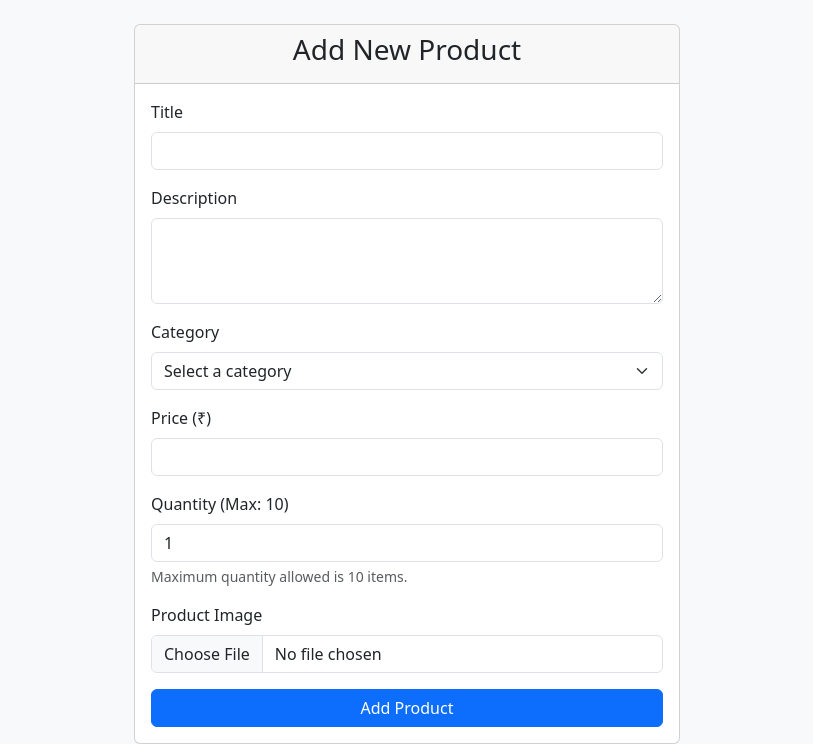
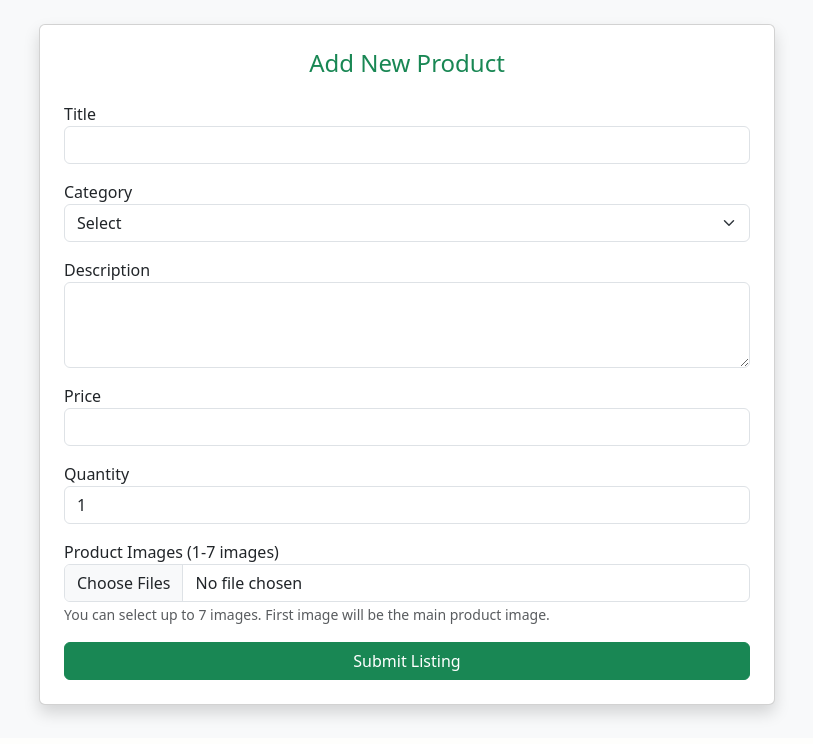
Before and after one commit to AbhijeetKumar1505/EcoFinds, a Flask app: page /add in a window 1280 px wide. Shown: the part 62-806 px from the top of the page, without its empty margins (233-1046 px from the left). After the commit the page ends 782 px from the top, so only its background shows below. Run offline with Flask 3, Linux system fonts and the light colour scheme; a user stored in the database is signed in; some libraries are stand-ins or nearby versions.

Commit message:
image carousel multiple 1-7 images

```diff
--- a/app.py
+++ b/app.py
@@ -4,7 +4,7 @@ from flask_login import LoginManager, login_user, login_required, logout_user, c
 from flask_bcrypt import Bcrypt
 import os
 from werkzeug.utils import secure_filename
-from models import db, User, Product, CartItem, Purchase
+from models import db, User, Product, CartItem, Purchase, ProductImage
 import time
 
 app = Flask(__name__)
@@ -172,7 +172,7 @@ def add():
         description = request.form['description']
         category = request.form['category']
         price = float(request.form['price'])
-        quantity = int(request.form.get('quantity', 1))  # Get quantity from form
+        quantity = int(request.form.get('quantity', 1))
 
         # Validate quantity
         if quantity <= 0:
@@ -182,12 +182,22 @@ def add():
             flash("Maximum quantity allowed is 10", "danger")
             return redirect(url_for('add'))
 
-        image = request.files['image']
-        if image and allowed_file(image.filename):
-            filename = secure_filename(image.filename)
-            image.save(os.path.join(app.config['UPLOAD_FOLDER'], filename))
+        # Handle multiple image uploads
+        images = request.files.getlist('images[]')
+        if not images or len(images) == 0:
+            flash("At least one image is required", "danger")
+            return redirect(url_for('add'))
+        if len(images) > 7:
+            flash("Maximum 7 images allowed", "danger")
+            return redirect(url_for('add'))
+
+        # Create new product with first image as main image
+        main_image = images[0]
+        if main_image and allowed_file(main_image.filename):
+            main_filename = secure_filename(f"{int(time.time())}_{main_image.filename}")
+            main_image.save(os.path.join(app.config['UPLOAD_FOLDER'], main_filename))
         else:
-            flash("Invalid image format", "danger")
+            flash("Invalid image format for main image", "danger")
             return redirect(url_for('add'))
 
         new_product = Product(
@@ -195,11 +205,24 @@ def add():
             description=description,
             category=category,
             price=price,
-            image=filename,
             quantity=quantity,
+            image=main_filename,  # Main image
             owner=current_user
         )
         db.session.add(new_product)
+        db.session.flush()  # Get product ID before committing
+
+        # Save additional images
+        for idx, image in enumerate(images[1:], 1):  # Skip first image as it's already saved as main
+            if image and allowed_file(image.filename):
+                filename = secure_filename(f"{int(time.time())}_{idx}_{image.filename}")
+                image.save(os.path.join(app.config['UPLOAD_FOLDER'], filename))
+                product_image = ProductImage(
+                    filename=filename,
+                    product_id=new_product.id
+                )
+                db.session.add(product_image)
+
         db.session.commit()
         flash("Product added!", "success")
         return redirect(url_for('home'))
--- a/templates/add_product.html
+++ b/templates/add_product.html
@@ -2,52 +2,116 @@
 
 {% block content %}
 <div class="row justify-content-center">
-    <div class="col-md-6">
-        <div class="card">
-            <div class="card-header">
-                <h3 class="text-center">Add New Product</h3>
-            </div>
-            <div class="card-body">
-                <form method="POST" enctype="multipart/form-data">
+    <div class="col-md-8">
+        <div class="card shadow p-4">
+            <h4 class="text-success text-center mb-4">Add New Product</h4>
+            <form method="POST" enctype="multipart/form-data" id="productForm">
                 <div class="mb-3">
-                        <label for="title" class="form-label">Title</label>
-                        <input type="text" class="form-control" id="title" name="title" required>
+                    <label>Title</label>
+                    <input type="text" name="title" class="form-control" required>
                 </div>
                 <div class="mb-3">
-                        <label for="description" class="form-label">Description</label>
-                        <textarea class="form-control" id="description" name="description" rows="3" required></textarea>
-                    </div>
-                    <div class="mb-3">
-                        <label for="category" class="form-label">Category</label>
-                        <select class="form-select" id="category" name="category" required>
-                            <option value="">Select a category</option>
-                            <option value="Electronics">Electronics</option>
-                            <option value="Clothing">Clothing</option>
-                            <option value="Books">Books</option>
-                            <option value="Home">Home & Garden</option>
-                            <option value="Sports">Sports</option>
-                            <option value="Other">Other</option>
+                    <label>Category</label>
+                    <select class="form-select" name="category" required>
+                        <option value="">Select</option>
+                        <option>Electronics</option>
+                        <option>Clothing</option>
+                        <option>Books</option>
+                        <option>Furniture</option>
+                        <option>Toys</option>
                     </select>
                 </div>
                 <div class="mb-3">
-                        <label for="price" class="form-label">Price (₹)</label>
-                        <input type="number" class="form-control" id="price" name="price" step="0.01" min="0" required>
+                    <label>Description</label>
+                    <textarea name="description" class="form-control" rows="3" required></textarea>
                 </div>
                 <div class="mb-3">
-                        <label for="quantity" class="form-label">Quantity (Max: 10)</label>
-                        <input type="number" class="form-control" id="quantity" name="quantity" min="1" max="10" value="1" required>
-                        <div class="form-text">Maximum quantity allowed is 10 items.</div>
+                    <label>Price</label>
+                    <input type="number" name="price" step="0.01" class="form-control" required>
                 </div>
                 <div class="mb-3">
-                        <label for="image" class="form-label">Product Image</label>
-                        <input type="file" class="form-control" id="image" name="image" accept="image/*" required>
+                    <label>Quantity</label>
+                    <input type="number" name="quantity" class="form-control" min="1" max="10" value="1" required>
                 </div>
-                    <div class="d-grid">
-                        <button type="submit" class="btn btn-primary">Add Product</button>
+                <div class="mb-3">
+                    <label>Product Images (1-7 images)</label>
+                    <input type="file" name="images[]" accept="image/*" class="form-control" multiple required id="imageInput">
+                    <small class="text-muted">You can select up to 7 images. First image will be the main product image.</small>
                 </div>
+
+                <!-- Image Preview Carousel -->
+                <div id="imagePreviewCarousel" class="carousel slide mb-3 d-none" data-bs-ride="carousel">
+                    <div class="carousel-inner" id="previewContainer">
+                        <!-- Preview images will be inserted here -->
+                    </div>
+                    <button class="carousel-control-prev" type="button" data-bs-target="#imagePreviewCarousel" data-bs-slide="prev">
+                        <span class="carousel-control-prev-icon" aria-hidden="true"></span>
+                        <span class="visually-hidden">Previous</span>
+                    </button>
+                    <button class="carousel-control-next" type="button" data-bs-target="#imagePreviewCarousel" data-bs-slide="next">
+                        <span class="carousel-control-next-icon" aria-hidden="true"></span>
+                        <span class="visually-hidden">Next</span>
+                    </button>
+                </div>
+
+                <button type="submit" class="btn btn-success w-100">Submit Listing</button>
             </form>
         </div>
     </div>
 </div>
+
+<script>
+document.getElementById('imageInput').addEventListener('change', function(e) {
+    const files = Array.from(e.target.files);
+    const previewContainer = document.getElementById('previewContainer');
+    const carousel = document.getElementById('imagePreviewCarousel');
+
+    // Validate number of files
+    if (files.length > 7) {
+        alert('You can only upload up to 7 images');
+        this.value = '';
+        return;
+    }
+
+    if (files.length === 0) {
+        carousel.classList.add('d-none');
+        return;
+    }
+
+    // Clear previous previews
+    previewContainer.innerHTML = '';
+
+    // Create preview for each file
+    files.forEach((file, index) => {
+        const reader = new FileReader();
+        reader.onload = function(e) {
+            const div = document.createElement('div');
+            div.className = `carousel-item ${index === 0 ? 'active' : ''}`;
+            div.innerHTML = `
+                <img src="${e.target.result}" class="d-block w-100" style="height: 300px; object-fit: contain;">
+                <div class="carousel-caption">
+                    <small class="bg-dark px-2 py-1 rounded">Image ${index + 1} of ${files.length}</small>
                 </div>
+            `;
+            previewContainer.appendChild(div);
+        }
+        reader.readAsDataURL(file);
+    });
+
+    // Show carousel if there are images
+    carousel.classList.remove('d-none');
+});
+
+// Form validation
+document.getElementById('productForm').addEventListener('submit', function(e) {
+    const imageInput = document.getElementById('imageInput');
+    if (imageInput.files.length === 0) {
+        e.preventDefault();
+        alert('Please select at least one image');
+    } else if (imageInput.files.length > 7) {
+        e.preventDefault();
+        alert('You can only upload up to 7 images');
+    }
+});
+</script>
 {% endblock %}
```
Also changed, not shown: models.py (+11 -3 lines), templates/product_detail.html (+71 -19 lines), instance/database.db. Lines whose indentation alone changed are shown as unchanged.
